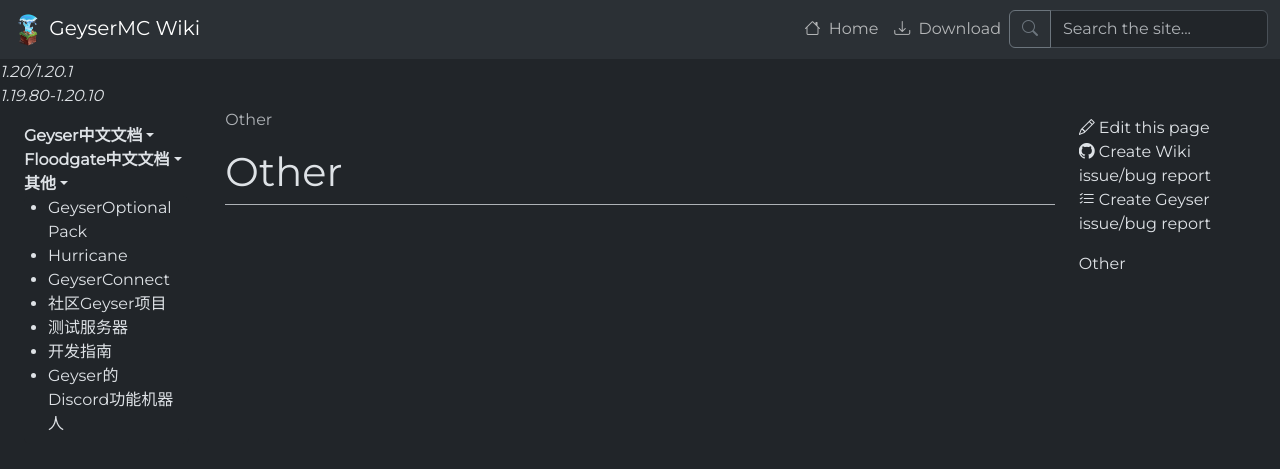
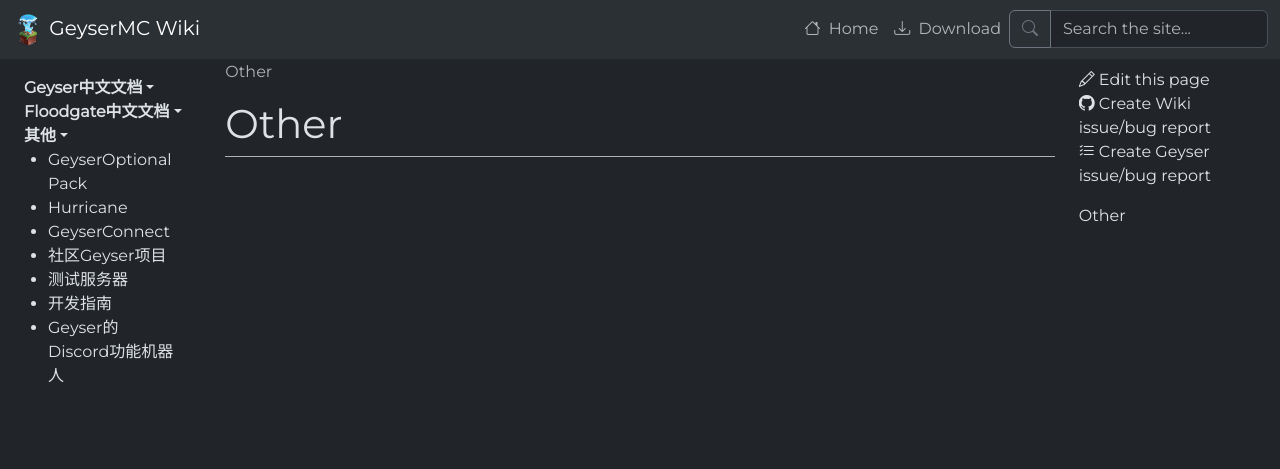
Before and after one commit to MinecraftChampions/GeyserChineseWiki, a Jekyll site: the page built from _docs/other/root.md, in a window 1280 px wide. Shown: the top 469 px of the page. Built offline with Jekyll 4.4.1, drawn with Linux system fonts in a browser that asks for light colours.

Commit message:
Update default.html

```diff
--- a/_layouts/default.html
+++ b/_layouts/default.html
@@ -30,12 +30,11 @@
 	<link rel="icon" type="image/png" sizes="192x192" href="{{ 'android-chrome-192x192.png' | relative_url }}">
 	<link rel="apple-touch-icon" href="{{ 'apple-touch-icon.png' | relative_url }}">
 	<link rel="mask-icon" href="{{ 'safari-pinned-tab.svg' | relative_url }}" color="#248f00">
-
-	<!-- Used to store the specified content -->
-	<var id="versions.java">{{ site.data.versions.java }}</var>
-	<var id="versions.bedrock">{{ site.data.versions.bedrock }}</var>
   </head>
   <body>
+    <!-- Used to store the specified content,it  -->
+    <var id="versions.java" style="display:none;">{{ site.data.versions.java }}</var>
+    <var id="versions.bedrock" style="display:none;">{{ site.data.versions.bedrock }}</var>
 	<header>
 		<nav class="navbar navbar-expand-lg bg-body-tertiary fixed-top">
 			<div class="container-fluid">
@@ -93,15 +92,8 @@
 		const regex = /\{\{ site.data.([^\}]+) \}\}/
 		let match
 		let str = document.getElementById("content").innerHTML;
-		console.log(document.getElementById("content").innerHTML)
 		while ((match = regex.exec(str)) !== null) {
 			str = str.replace(`${match[0]}`,document.getElementById(`${match[1]}`).innerHTML)
-			console.log(`${match[0]}`)
-			console.log(`996`)
-			console.log(`${match[1]}`)
-			console.log(`995`)
-			console.log(document.getElementById(`${match[1]}`).innerHTML)
-			console.log(str)
 			document.getElementById("content").innerHTML = str
 		}
 	</script>
```
